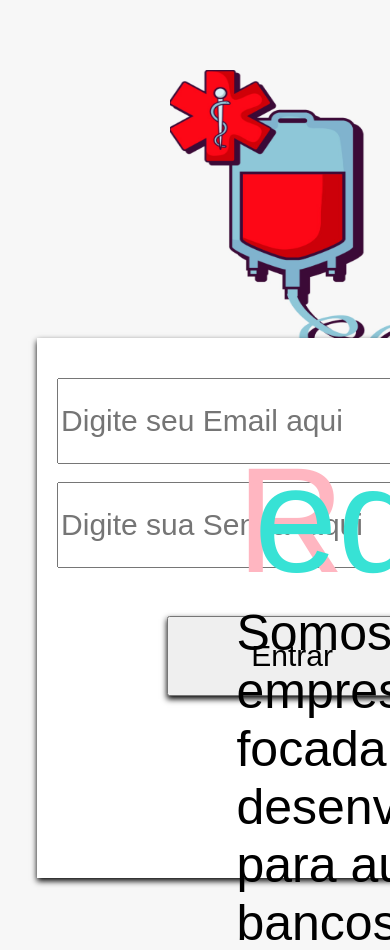
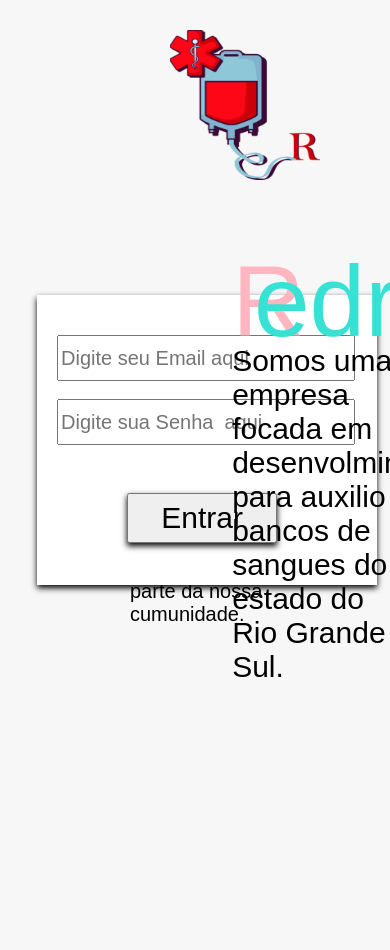
Before and after one commit to MrRizak10/Redrum_V1, a PHP site: page /html/login.html in a window 390 px wide; the page is wider, and only the part inside the window is pictured. Shown: the top 950 px of that part. After the commit the page ends 677 px from the top of that part, so only its background shows below. Run offline with PHP 8.4, Linux system fonts and the light colour scheme.

Commit message:
alteração da responsividade

```diff
--- a/css/login.css
+++ b/css/login.css
@@ -56,7 +56,7 @@
     margin-top: 60px;
     position: absolute;
     font-size: 150px;
-    margin-left: 55.5%;
+    margin-left: 54.5%;
     margin-bottom: 30%;
     color: #FFB6C1;
   }
@@ -71,7 +71,7 @@
     margin-left: 250px;
     margin-top: 650px;
   }
-  @media screen and (min-width :1300px){
+  @media screen and (max-width :1400px){
     .container{
       top: 35%;
       width: 300px;
```
